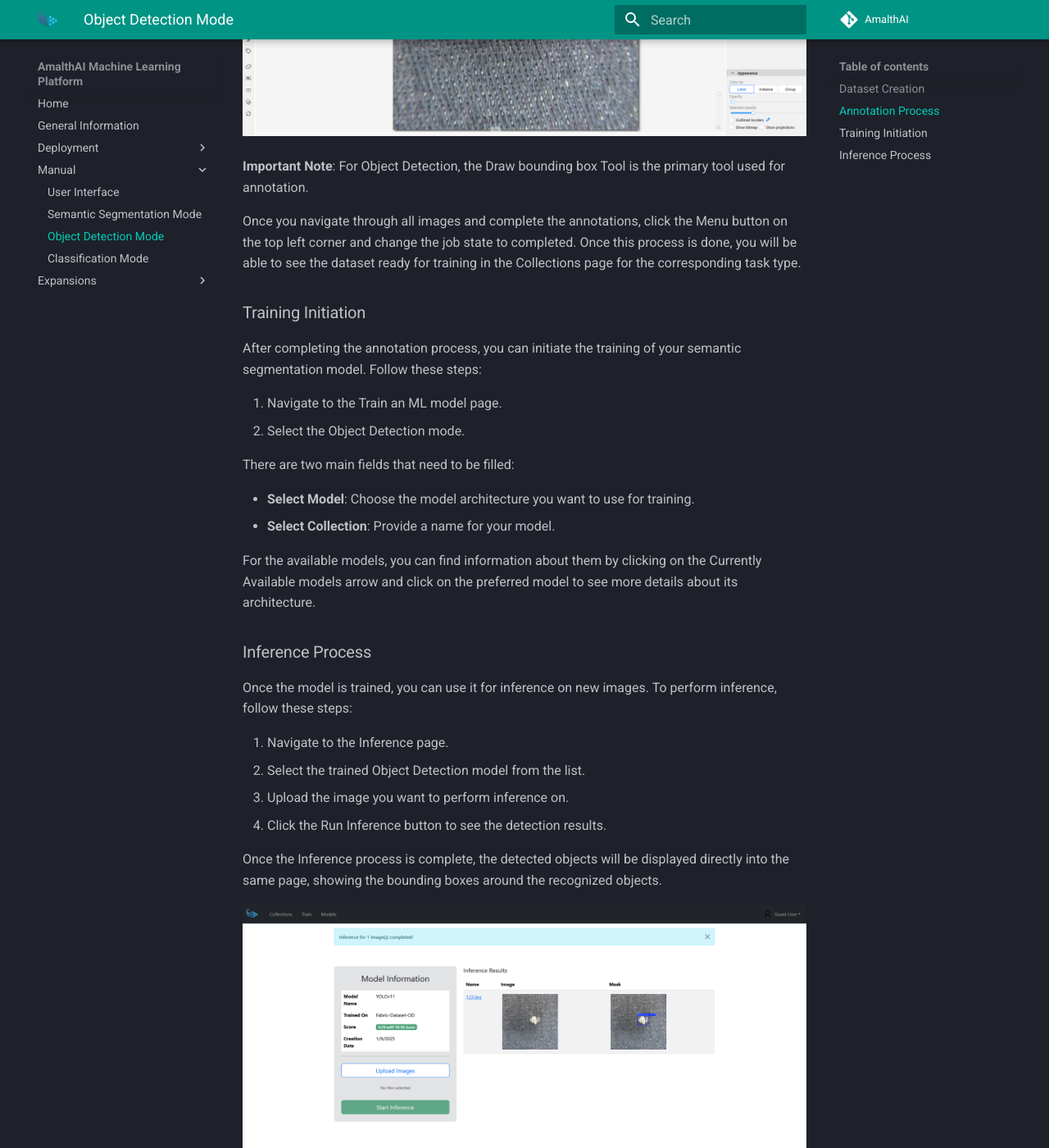
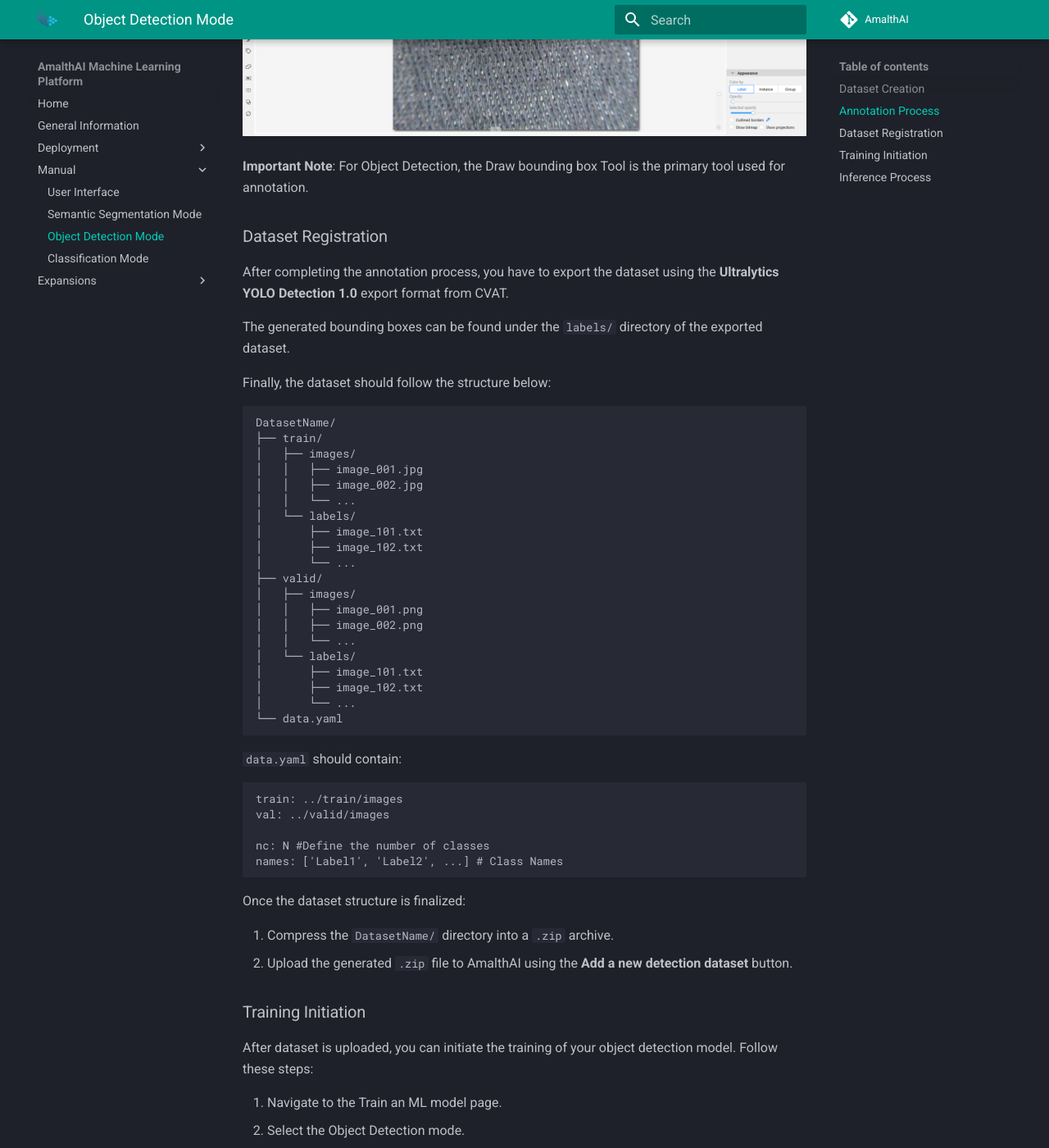
Before and after one commit to TEXTaiLES/AmalthAI-documentation, an MkDocs documentation site: the page built from docs/manual/object_detection.md, in a window 1280 px wide and 1400 px high, scrolled down 1350 px. Shown: the whole window at 82% size. Built offline with MkDocs 1.6.1 and Material for MkDocs 9.7.7, drawn with Linux system fonts in a browser that asks for light colours; comment, search, counter and statistics services are not loaded.

Commit message:
Updates dataset preparation and registration instructions

````diff
--- a/docs/manual/object_detection.md
+++ b/docs/manual/object_detection.md
@@ -28,10 +28,51 @@
 
 **Important Note**: For Object Detection, the Draw bounding box Tool is the primary tool used for annotation.
 
-Once you navigate through all images and complete the annotations, click the Menu button on the top left corner and change the job state to completed. Once this process is done, you will be able to see the dataset ready for training in the Collections page for the corresponding task type.
+### Dataset Registration
+After completing the annotation process, you have to export the dataset using the **Ultralytics YOLO Detection 1.0** export format from CVAT.
+
+The generated bounding boxes can be found under the `labels/` directory of the exported dataset.
+
+Finally, the dataset should follow the structure below:
+```
+DatasetName/
+├── train/
+│   ├── images/
+│   │   ├── image_001.jpg
+│   │   ├── image_002.jpg
+│   │   └── ...
+│   └── labels/
+│       ├── image_101.txt
+│       ├── image_102.txt
+│       └── ...
+├── valid/
+│   ├── images/
+│   │   ├── image_001.png
+│   │   ├── image_002.png
+│   │   └── ...
+│   └── labels/
+│       ├── image_101.txt
+│       ├── image_102.txt
+│       └── ...
+└── data.yaml
+```
+`data.yaml` should contain:
+
+```
+train: ../train/images
+val: ../valid/images
+
+nc: N #Define the number of classes
+names: ['Label1', 'Label2', ...] # Class Names
+```
+
+Once the dataset structure is finalized:
+
+1. Compress the `DatasetName/` directory into a `.zip` archive.
+2. Upload the generated `.zip` file to AmalthAI using the **Add a new detection dataset** button.
 
 ### Training Initiation
-After completing the annotation process, you can initiate the training of your semantic segmentation model. Follow these steps:
+After dataset is uploaded, you can initiate the training of your object detection model. Follow these steps:
 
 1. Navigate to the Train an ML model page.
 2. Select the Object Detection mode.
````
Also changed, not shown: docs/manual/semantic_segm.md (+35 -2 lines).
